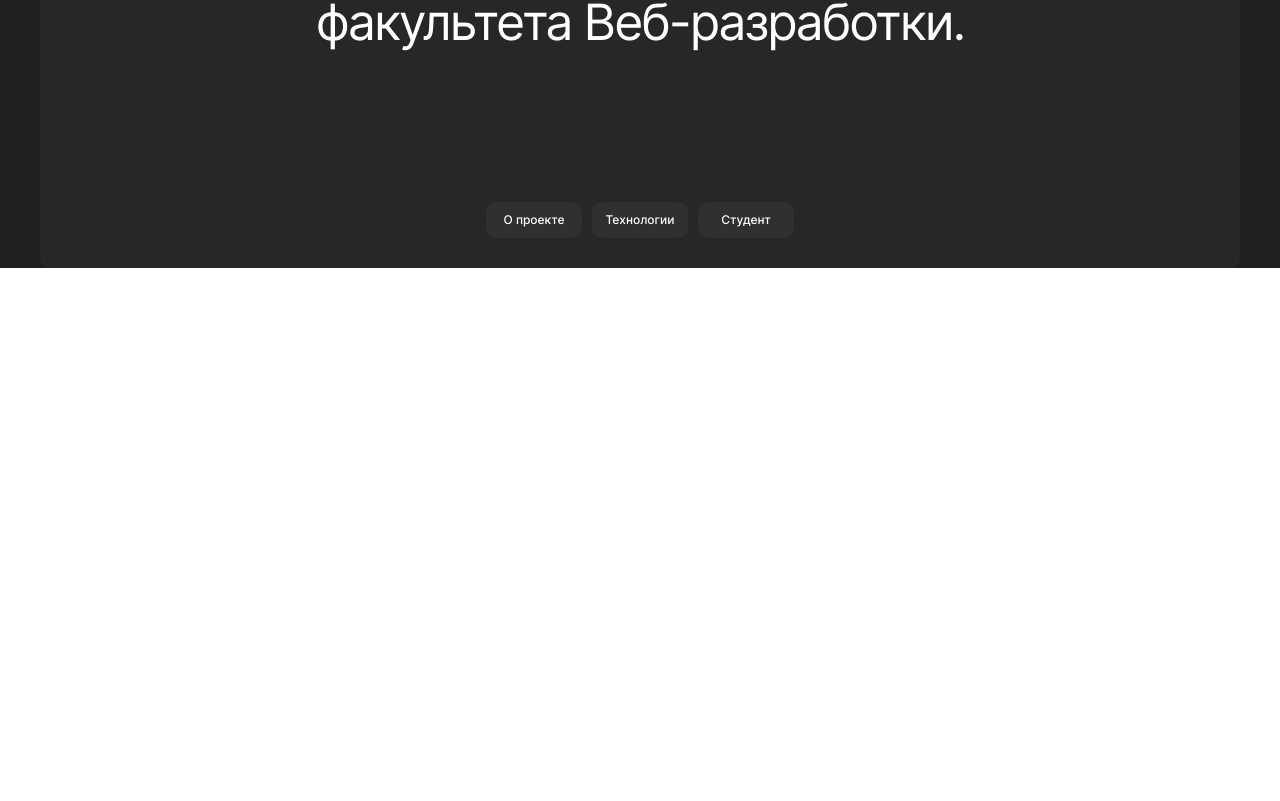
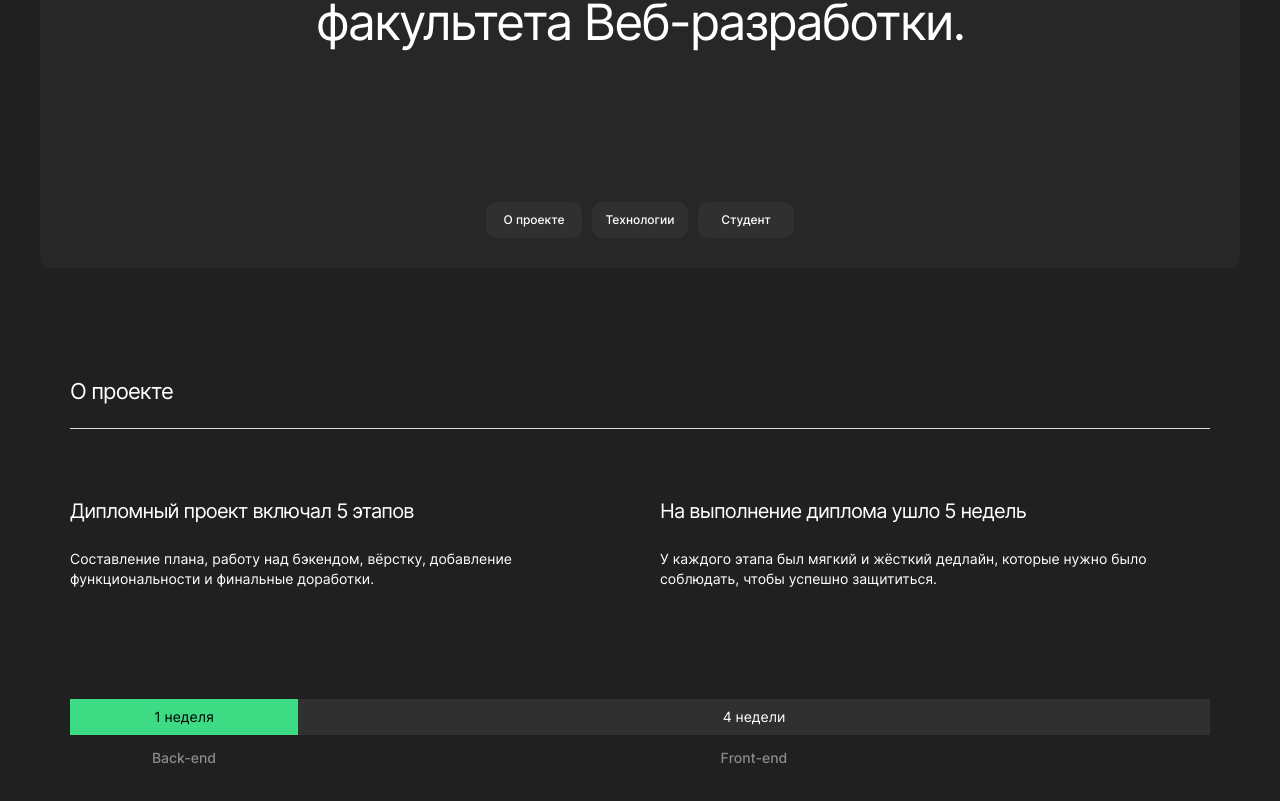
Before and after one commit to dvsolodov/movies-explorer-frontend, a React (Create React App) app: page / in a window 1280 px wide. Shown: the part 319-1120 px from the top of the page. Before the commit the page ends 800 px from the top, so only its background shows below. Built offline with nearby package versions, Linux system fonts and the light colour scheme.

Commit message:
feat: update markup and styles for AboutProject component

```diff
--- a/src/components/AboutProject/AboutProject.css
+++ b/src/components/AboutProject/AboutProject.css
@@ -0,0 +1,109 @@
+.about-project {
+  margin: 0;
+  padding: 110px 70px;
+  width: 100%;
+  min-height: 608px;
+  background: #202020;
+}
+
+.about-project__title {
+  display: block;
+  margin: 0;
+  padding: 0 0 23px 0;
+  font-weight: 400;
+  font-size: 22px;
+  line-height: 27px;
+  letter-spacing: -0.04em;
+  color: #fff;
+  border-bottom: 1px solid #dadada;;
+}
+
+.about-project__features {
+  display: flex;
+  flex-direction: row;
+  justify-content: space-between;
+  margin: 0;
+  padding: 70px 0 110px 0;
+  width: 100%;
+  height: auto;
+}
+
+.about-project__feature {
+  margin: 0;
+  padding: 0;
+  max-width: 550px;
+  min-height: 40px;
+  list-style: none;
+}
+
+.about-project__feature-title {
+  margin: 0;
+  padding: 0 0 26px 0;
+  width: 100%;
+  height: auto;
+  font-weight: 400;
+  font-size: 20px;
+  line-height: 24px;
+  letter-spacing: -0.04em;
+  color: #fff;
+}
+
+.about-project__feature-text {
+  margin: 0;
+  padding: 0;
+  width: 100%;
+  height: auto;
+  font-weight: 400;
+  font-size: 14px;
+  line-height: 20px;
+  color: #fff;
+}
+
+.about-project__timeline {
+  display: flex;
+  flex-direction: row;
+  margin: 0;
+  padding: 0;
+  width: 100%;
+  height: auto;
+}
+
+.about-project__timeline-span {
+  margin: 0;
+  padding: 0;
+  width: auto;
+  height: auto;
+}
+
+.about-project__timeline-span-title {
+  margin: 0;
+  padding: 0;
+  height: 36px;
+  width: 912px;
+  max-width: 912px;
+  font-weight: 400;
+  font-size: 14px;
+  line-height: 36px;
+  text-align: center;
+  background: #303030;
+  color: #fff;
+}
+
+.about-project__timeline-span-title_bg_green {
+  background: #3DDC84;
+  color: #000;
+  width: 228px;
+  max-width: 228px;
+}
+
+.about-project__timeline-span-value {
+  margin: 0;
+  padding: 14px 0 0 0;
+  width: 100%;
+  height: auto;
+  font-weight: 500;
+  font-size: 14px;
+  line-height: 17px;
+  text-align: center;
+  color: #8B8B8B;
+}
--- a/src/components/AboutProject/AboutProject.js
+++ b/src/components/AboutProject/AboutProject.js
@@ -1,6 +1,45 @@
+import './AboutProject.css';
+
 export default function AboutProject() {
   return (
     <section className="about-project">
+      <h2 className="about-project__title">О проекте</h2>
+      <ul className="about-project__features">
+        <li className="about-project__feature">
+          <h3  className="about-project__feature-title">
+            Дипломный проект включал 5 этапов
+          </h3>
+          <p className="about-project__feature-text">
+            Составление плана, работу над бэкендом, вёрстку, добавление функциональности и финальные доработки.
+          </p>
+        </li>
+        <li className="about-project__feature">
+          <h3  className="about-project__feature-title">
+            На выполнение диплома ушло 5 недель
+          </h3>
+          <p className="about-project__feature-text">
+            У каждого этапа был мягкий и жёсткий дедлайн, которые нужно было соблюдать, чтобы успешно защититься.
+          </p>
+        </li>
+      </ul>
+      <div className="about-project__timeline">
+        <div className="about-project__timeline-span">
+          <h3 className="about-project__timeline-span-title about-project__timeline-span-title_bg_green">
+            1 неделя
+          </h3>
+          <p className="about-project__timeline-span-value">
+            Back-end
+          </p>
+        </div>
+        <div className="about-project__timeline-span">
+          <h3 className="about-project__timeline-span-title">
+            4 недели
+          </h3>
+          <p className="about-project__timeline-span-value">
+            Front-end
+          </p>
+        </div>
+      </div>
     </section>
   );
 }
```
